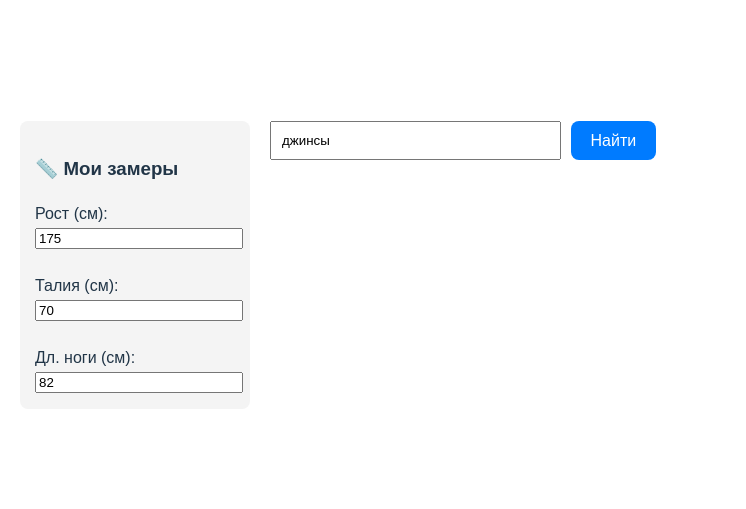
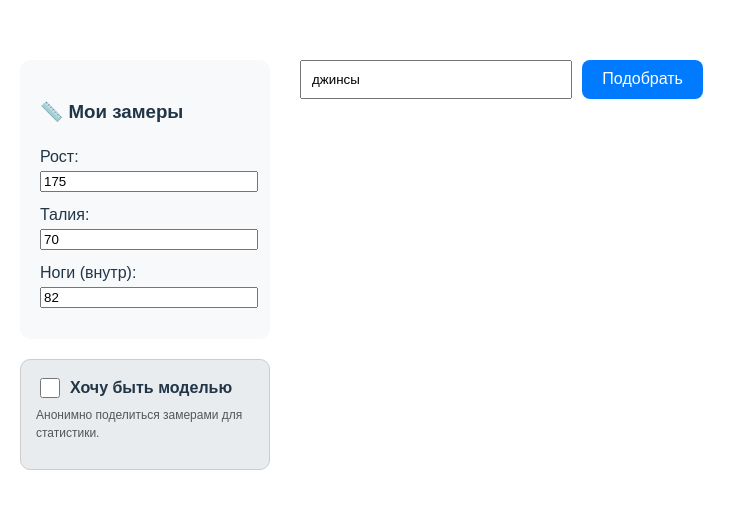
Before and after one commit to akademiuchoba-stack/Fit_system, a React app in the folder frontend/: page / in a window 1280 px wide. Shown: the part 135-644 px from the top of the page, without its empty margins (0-746 px from the left). Built offline with nearby package versions, Linux system fonts and the light colour scheme; the HTML template or start-up script is replaced by a standard one.

Commit message:
Кноп модель

```diff
--- a/frontend/src/App.jsx
+++ b/frontend/src/App.jsx
@@ -2,18 +2,20 @@ import { useState } from 'react'
 
 function App() {
   const [query, setQuery] = useState("джинсы");
-  // Тестовые размеры (Рост 175, Нога 82, Талия 70)
+
   const [measurements, setMeasurements] = useState({
     waist: 70, hip: 96, leg_length: 82, height: 175
   });
+
   const [results, setResults] = useState([]);
   const [loading, setLoading] = useState(false);
+  const [isModel, setIsModel] = useState(false); // Статус модели
 
   const handleSearch = async () => {
     setLoading(true);
     try {
       // ⚠️ ВСТАВЬТЕ СЮДА ВАШ IP
-      const response = await fetch('http://109.73.193.225:5000/api/recommend', {
+      const response = await fetch('http://ВАШ_IP_АДРЕС:5000/api/recommend', {
         method: 'POST',
         headers: { 'Content-Type': 'application/json' },
         body: JSON.stringify({ query, maxPrice: 10000, userMeasurements: measurements })
@@ -24,58 +26,90 @@ function App() {
     setLoading(false);
   };
 
+  // Логика "Стать моделью"
+  const handleBecomeModel = async (e) => {
+    const checked = e.target.checked;
+    setIsModel(checked);
+    if (checked) {
+        try {
+            // ⚠️ ВСТАВЬТЕ СЮДА ВАШ IP
+            await fetch('http://ВАШ_IP_АДРЕС:5000/api/become-model', {
+                method: 'POST',
+                headers: { 'Content-Type': 'application/json' },
+                body: JSON.stringify({ measurements })
+            });
+            alert("Спасибо! Ваши данные помогут другим пользователям.");
+        } catch (error) { alert("Ошибка сохранения"); }
+    }
+  };
+
   const updateMeasure = (key, val) => setMeasurements(p => ({ ...p, [key]: Number(val) }));
 
   return (
-    <div style={{ maxWidth: '900px', margin: '0 auto', padding: '20px', fontFamily: 'Arial', display: 'flex', gap: '20px' }}>
+    <div style={{ maxWidth: '1000px', margin: '0 auto', padding: '20px', fontFamily: 'Arial', display: 'flex', gap: '30px' }}>
 
-      {/* ЛЕВО: Размеры */}
-      <div style={{ flex: '0 0 200px', background: '#f4f4f4', padding: '15px', borderRadius: '8px', height: 'fit-content' }}>
+      {/* ЛЕВАЯ ПАНЕЛЬ */}
+      <div style={{ flex: '0 0 250px' }}>
+        <div style={{ background: '#f8f9fa', padding: '20px', borderRadius: '10px', marginBottom: '20px' }}>
           <h3>📏 Мои замеры</h3>
-        <label>Рост (см): <input type="number" value={measurements.height} onChange={(e)=>updateMeasure('height',e.target.value)} style={{width:'100%'}} /></label>
-        <br/><br/>
-        <label>Талия (см): <input type="number" value={measurements.waist} onChange={(e)=>updateMeasure('waist',e.target.value)} style={{width:'100%'}} /></label>
-        <br/><br/>
-        <label>Дл. ноги (см): <input type="number" value={measurements.leg_length} onChange={(e)=>updateMeasure('leg_length',e.target.value)} style={{width:'100%'}} /></label>
+          <div style={{marginBottom: '10px'}}><label>Рост:</label><input type="number" value={measurements.height} onChange={(e)=>updateMeasure('height',e.target.value)} style={{width:'100%'}} /></div>
+          <div style={{marginBottom: '10px'}}><label>Талия:</label><input type="number" value={measurements.waist} onChange={(e)=>updateMeasure('waist',e.target.value)} style={{width:'100%'}} /></div>
+          <div style={{marginBottom: '10px'}}><label>Ноги (внутр):</label><input type="number" value={measurements.leg_length} onChange={(e)=>updateMeasure('leg_length',e.target.value)} style={{width:'100%'}} /></div>
         </div>
 
-      {/* ПРАВО: Выдача */}
+        {/* КНОПКА "ХОЧУ БЫТЬ МОДЕЛЬЮ" */}
+        <div style={{
+            background: isModel ? '#d4edda' : '#e9ecef',
+            padding: '15px', borderRadius: '10px', border: isModel ? '1px solid green' : '1px solid #ccc'
+        }}>
+            <label style={{display:'flex', alignItems:'center', cursor:'pointer', fontWeight:'bold'}}>
+                <input type="checkbox" checked={isModel} onChange={handleBecomeModel} style={{width:'20px', height:'20px', marginRight:'10px'}} />
+                Хочу быть моделью
+            </label>
+            <p style={{fontSize:'12px', color:'#555', marginTop:'5px'}}>
+                {isModel ? "Вы помогаете улучшать алгоритм!" : "Анонимно поделиться замерами для статистики."}
+            </p>
+        </div>
+      </div>
+
+      {/* ПРАВАЯ ПАНЕЛЬ */}
       <div style={{ flex: 1 }}>
         <div style={{ display: 'flex', gap: '10px', marginBottom: '20px' }}>
           <input type="text" value={query} onChange={(e) => setQuery(e.target.value)} style={{ flex: 1, padding: '10px' }} />
-          <button onClick={handleSearch} style={{ padding: '10px 20px', background: '#007bff', color: 'white', border: 'none' }}>
-            {loading ? "..." : "Найти"}
-          </button>
+          <button onClick={handleSearch} style={{ padding: '10px 20px', background: '#007bff', color: 'white', border: 'none' }}>Подобрать</button>
         </div>
 
         <div style={{ display: 'grid', gap: '20px' }}>
           {results.map((item) => (
             <div key={item.id} style={{ border: '1px solid #ddd', padding: '15px', borderRadius: '8px', display: 'flex', gap: '20px' }}>
-              <div style={{flex: '0 0 100px', background: '#eee', height: '100px'}}></div>
+              <img src={item.image} style={{width:'120px', height:'150px', objectFit:'cover', background:'#eee'}} />
 
               <div style={{ flex: 1 }}>
                 <h3 style={{margin: '0 0 5px 0'}}>{item.brand} / {item.name}</h3>
 
                 {/* Результат примерки */}
-                <div style={{
-                  background: item.fit_result.includes("ПОДХОДИТ") ? '#d4edda' : '#f8d7da',
-                  padding: '5px 10px', borderRadius: '4px', display: 'inline-block', marginBottom: '10px'
-                }}>
+                <div style={{ background: item.fit_result.includes("ПОДХОДИТ") ? '#d4edda' : '#f8d7da', padding: '5px 10px', borderRadius: '4px', display: 'inline-block', marginBottom: '10px' }}>
                   <b>{item.fit_result}</b> <small>{item.fit_details}</small>
                 </div>
 
-                {/* СПИСОК МАГАЗИНОВ */}
-                <div style={{ background: '#f9f9f9', padding: '10px', borderRadius: '5px' }}>
-                    <small style={{color: '#666'}}>Где купить:</small>
+                {/* ВЫПАДАЮЩИЙ СПИСОК МАГАЗИНОВ (Скрыт по умолчанию) */}
+                <details style={{ marginTop: '10px', background: '#f9f9f9', padding: '10px', borderRadius: '5px', cursor: 'pointer' }}>
+                    <summary style={{ fontWeight: 'bold', color: '#007bff' }}>
+                        🛒 Сравнить цены ({item.offers.length} магазина) — от {item.price} ₽
+                    </summary>
+
+                    <div style={{ marginTop: '10px', borderTop: '1px solid #ddd', paddingTop: '10px' }}>
                         {item.offers.map((offer, idx) => (
-                        <div key={idx} style={{ display: 'flex', justifyContent: 'space-between', padding: '5px 0', borderBottom: '1px solid #eee' }}>
-                            <a href={offer.link} target="_blank" style={{ color: '#007bff' }}>
+                            <div key={idx} style={{ display: 'flex', justifyContent: 'space-between', padding: '5px 0' }}>
+                                <a href={offer.link} target="_blank" style={{ color: '#333', textDecoration:'none' }}>
                                     {offer.shop_name} ({offer.delivery_days} дн.)
                                 </a>
                                 <b style={{ color: idx === 0 ? 'green' : 'black' }}>{offer.price} ₽</b>
                             </div>
                         ))}
                     </div>
+                </details>
+
               </div>
             </div>
           ))}
@@ -84,4 +118,5 @@ function App() {
     </div>
   )
 }
+
 export default App
```
Also changed, not shown: 1 other file (tests, documents, lock files or other folders). Lines whose indentation alone changed are shown as unchanged.
